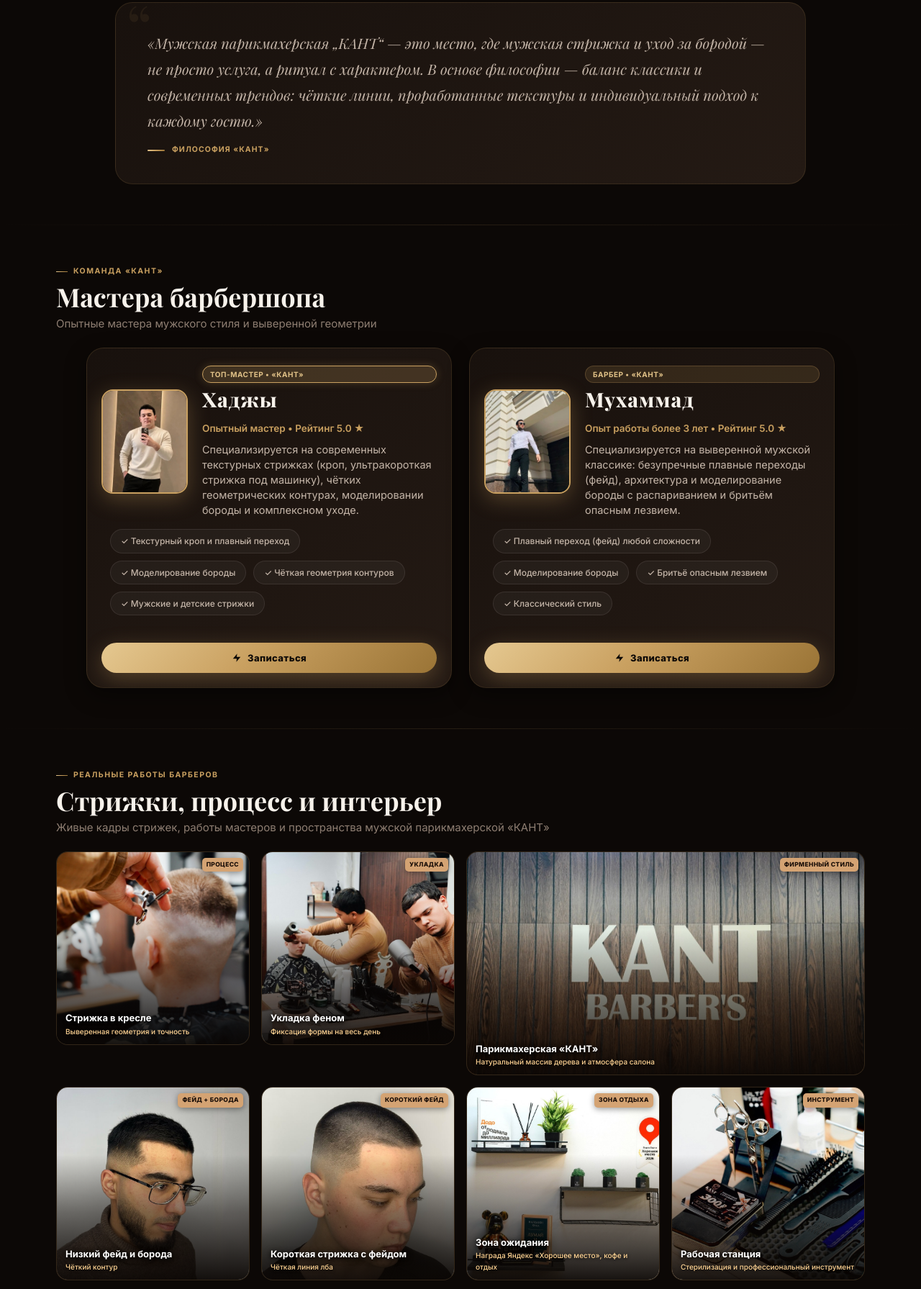
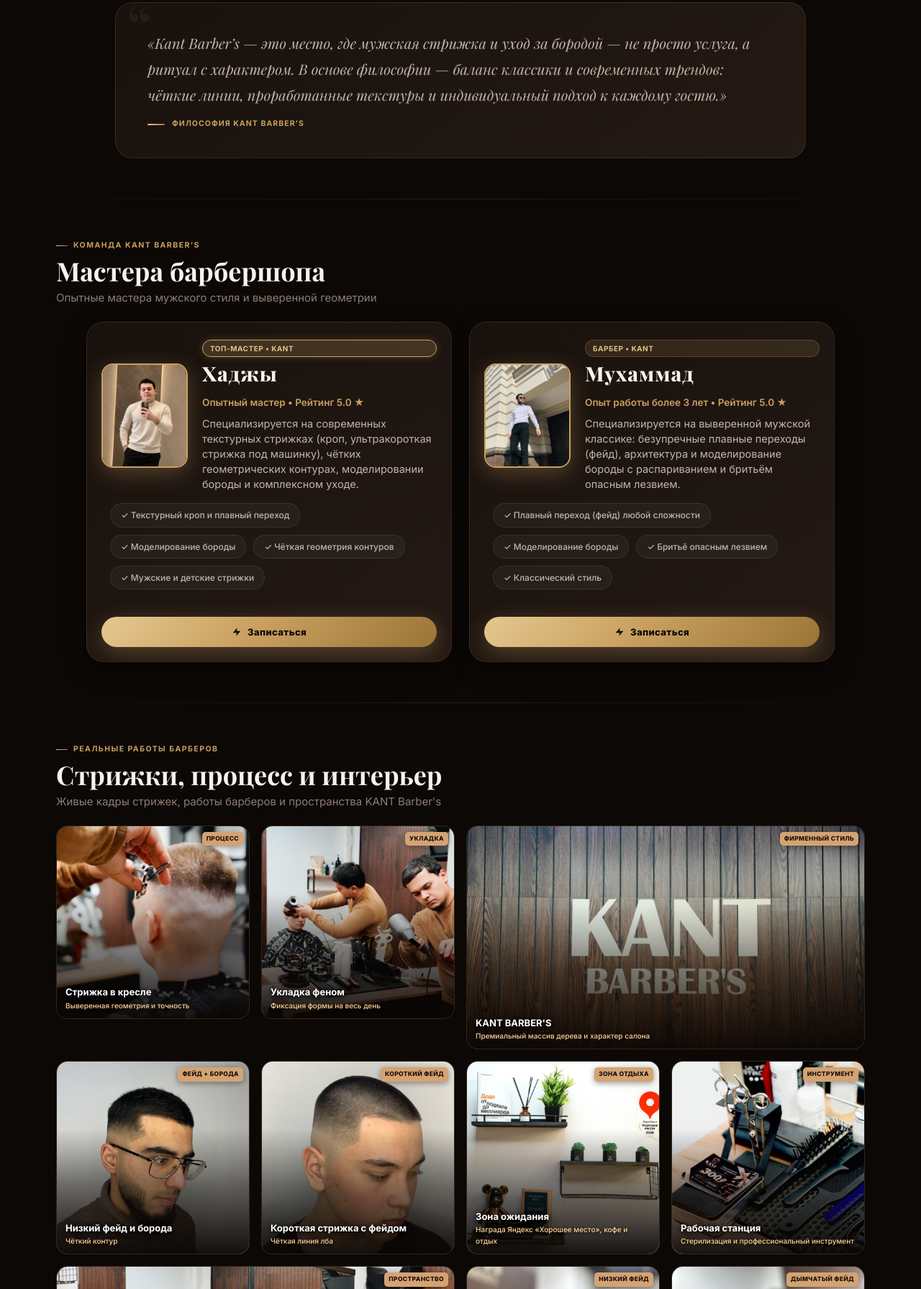
Before and after one commit to VOICEEEEEEE/kantbarbers, a plain HTML site: page index.html in a window 1280 px wide. Shown: the part 956-2747 px from the top of the page at 72% size. Drawn offline with Linux system fonts and the light colour scheme.

Commit message:
chore: keep original KANT BARBER'S brand name across site and legal docs

```diff
--- a/index.html
+++ b/index.html
@@ -3,12 +3,12 @@
 <head>
   <meta charset="UTF-8">
   <meta name="viewport" content="width=device-width, initial-scale=1.0, viewport-fit=cover">
-  <title>Мужская парикмахерская «КАНТ» (KANT Barber’s) | Казань — Павлюхина, 99</title>
-  <meta name="description" content="Мужская парикмахерская «КАНТ» (KANT Barber’s) — мужские стрижки и уход за бородой от опытных мастеров. Рейтинг 5.0 ★ «Хорошее место 2026». Казань, ул. Павлюхина, 99. Онлайн-запись.">
-  <meta name="keywords" content="барбершоп казань, мужская парикмахерская казань, мужская стрижка казань, барберы казань, кант казань, kant barbers, стрижка павлюхина, борода казань, фейд казань">
+  <title>KANT Barber’s | Премиум барбершоп в Казани — Павлюхина, 99</title>
+  <meta name="description" content="KANT Barber’s — мужские стрижки и уход за бородой от опытных барберов. Рейтинг 5.0 ★ «Хорошее место 2026». Казань, ул. Павлюхина, 99. Онлайн-запись.">
+  <meta name="keywords" content="барбершоп казань, мужская стрижка казань, барберы казань, kant barbers, стрижка павлюхина, борода казань, фейд казань">
 
   <!-- Open Graph -->
-  <meta property="og:title" content="Мужская парикмахерская «КАНТ» — Казань | Павлюхина, 99">
+  <meta property="og:title" content="KANT Barber’s — Мужской барбершоп в Казани | Павлюхина, 99">
   <meta property="og:description" content="Мужские стрижки и уход за бородой от опытных мастеров. Рейтинг 5.0 ★ «Хорошее место 2026». Онлайн-запись за 30 секунд.">
   <meta property="og:image" content="images/logo_hq.jpg">
   <meta property="og:type" content="website">
@@ -3106,11 +3106,11 @@
       <div class="header-inner">
         <a href="#" class="logo-group">
           <div class="logo-avatar">
-            <img src="images/logo_hq.jpg" alt="Логотип мужской парикмахерской КАНТ" onerror="this.src='images/logo_raw_hd.jpg'">
+            <img src="images/logo_hq.jpg" alt="KANT Barber's Logo" onerror="this.src='images/logo_raw_hd.jpg'">
           </div>
           <div>
-            <div class="logo-text-title">КАНТ</div>
-            <div class="logo-text-sub">МУЖСКАЯ ПАРИКМАХЕРСКАЯ • КАЗАНЬ</div>
+            <div class="logo-text-title">KANT</div>
+            <div class="logo-text-sub">BARBER’S • КАЗАНЬ</div>
           </div>
         </a>
 
@@ -3179,12 +3179,12 @@
         </a>
 
         <div class="hero-logo-circle reveal reveal-delay-1">
-          <img src="images/logo_hq.jpg" alt="Мужская парикмахерская КАНТ" onerror="this.src='images/logo_raw_hd.jpg'">
+          <img src="images/logo_hq.jpg" alt="KANT Barber's" onerror="this.src='images/logo_raw_hd.jpg'">
         </div>
 
         <h1 class="hero-title reveal reveal-delay-2">
-          КАНТ
-          <span class="hero-title-accent text-shimmer">МУЖСКАЯ ПАРИКМАХЕРСКАЯ</span>
+          KANT
+          <span class="hero-title-accent text-shimmer">BARBER’S</span>
         </h1>
 
         <p class="hero-subtitle reveal reveal-delay-3">
@@ -3270,11 +3270,11 @@
     <div class="container">
       <div class="philosophy-card reveal-scale">
         <p class="quote-text">
-          «Мужская парикмахерская „КАНТ“ — это место, где мужская стрижка и уход за бородой — не просто услуга, а ритуал с характером. В основе философии — баланс классики и современных трендов: чёткие линии, проработанные текстуры и индивидуальный подход к каждому гостю.»
+          «Kant Barber’s — это место, где мужская стрижка и уход за бородой — не просто услуга, а ритуал с характером. В основе философии — баланс классики и современных трендов: чёткие линии, проработанные текстуры и индивидуальный подход к каждому гостю.»
         </p>
         <div class="quote-footer">
           <div class="quote-line"></div>
-          <div class="quote-author">ФИЛОСОФИЯ «КАНТ»</div>
+          <div class="quote-author">ФИЛОСОФИЯ KANT BARBER’S</div>
         </div>
       </div>
     </div>
@@ -3286,7 +3286,7 @@
   <section class="section" id="master">
     <div class="container">
       <div class="section-head reveal">
-        <div class="section-tag">Команда «КАНТ»</div>
+        <div class="section-tag">Команда Kant Barber’s</div>
         <h2 class="section-title">Мастера барбершопа</h2>
         <p class="section-subtitle">Опытные мастера мужского стиля и выверенной геометрии</p>
       </div>
@@ -3300,7 +3300,7 @@
                 <img src="images/master_khadzhy.jpg" alt="Топ-мастер Хаджы" loading="lazy" onerror="this.src='images/hero_barber.jpg'">
               </div>
               <div class="master-card-info">
-                <div class="master-badge-role master-badge-top">ТОП-МАСТЕР • «КАНТ»</div>
+                <div class="master-badge-role master-badge-top">ТОП-МАСТЕР • KANT</div>
                 <h3 class="master-title-name">Хаджы</h3>
                 <div class="master-experience">Опытный мастер • Рейтинг 5.0 ★</div>
                 <p class="master-bio">
@@ -3333,7 +3333,7 @@
                 <img src="images/master_muhammad.jpg" alt="Барбер Мухаммад" loading="lazy" onerror="this.src='images/hero_barber.jpg'">
               </div>
               <div class="master-card-info">
-                <div class="master-badge-role">БАРБЕР • «КАНТ»</div>
+                <div class="master-badge-role">БАРБЕР • KANT</div>
                 <h3 class="master-title-name">Мухаммад</h3>
                 <div class="master-experience">Опыт работы более 3 лет • Рейтинг 5.0 ★</div>
                 <p class="master-bio">
@@ -3369,7 +3369,7 @@
       <div class="section-head reveal">
         <div class="section-tag">Реальные работы барберов</div>
         <h2 class="section-title">Стрижки, процесс и интерьер</h2>
-        <p class="section-subtitle">Живые кадры стрижек, работы мастеров и пространства мужской парикмахерской «КАНТ»</p>
+        <p class="section-subtitle">Живые кадры стрижек, работы барберов и пространства KANT Barber's</p>
       </div>
 
       <div class="gallery-grid">
@@ -3393,11 +3393,11 @@
         </div>
 
         <div class="gallery-item span-2 reveal" onclick="openLightbox(this)">
-          <img src="images/interior_logo_wall.jpg" alt="Интерьер и вывеска мужской парикмахерской КАНТ на стене из массива" loading="lazy">
+          <img src="images/interior_logo_wall.jpg" alt="Логотип KANT BARBER'S на стене из массива" loading="lazy">
           <div class="gallery-badge">ФИРМЕННЫЙ СТИЛЬ</div>
           <div class="gallery-overlay">
-            <div class="gallery-title">Парикмахерская «КАНТ»</div>
-            <div class="gallery-sub">Натуральный массив дерева и атмосфера салона</div>
+            <div class="gallery-title">KANT BARBER'S</div>
+            <div class="gallery-sub">Премиальный массив дерева и характер салона</div>
           </div>
         </div>
 
@@ -3421,7 +3421,7 @@
         </div>
 
         <div class="gallery-item reveal" onclick="openLightbox(this)">
-          <img src="images/interior_lounge_shelf.jpg" alt="Зона ожидания парикмахерской КАНТ" loading="lazy">
+          <img src="images/interior_lounge_shelf.jpg" alt="Зона ожидания KANT Barber's" loading="lazy">
           <div class="gallery-badge">ЗОНА ОТДЫХА</div>
           <div class="gallery-overlay">
             <div class="gallery-title">Зона ожидания</div>
@@ -3430,7 +3430,7 @@
         </div>
 
         <div class="gallery-item reveal reveal-delay-1" onclick="openLightbox(this)">
-          <img src="images/interior_tools_station.jpg" alt="Рабочий инструмент мастеров парикмахерской КАНТ" loading="lazy">
+          <img src="images/interior_tools_station.jpg" alt="Рабочий инструмент барберов KANT" loading="lazy">
           <div class="gallery-badge">ИНСТРУМЕНТ</div>
           <div class="gallery-overlay">
             <div class="gallery-title">Рабочая станция</div>
@@ -3440,10 +3440,10 @@
 
         <!-- Row 3: 2 + 1 + 1 = 4 cells -->
         <div class="gallery-item span-2 reveal" onclick="openLightbox(this)">
-          <img src="images/interior_wide_hall.jpg" alt="Зал мужской парикмахерской КАНТ" loading="lazy">
+          <img src="images/interior_wide_hall.jpg" alt="Зал KANT Barber's" loading="lazy">
           <div class="gallery-badge">ПРОСТРАНСТВО</div>
           <div class="gallery-overlay">
-            <div class="gallery-title">Просторный зал «КАНТ»</div>
+            <div class="gallery-title">Просторный зал KANT</div>
             <div class="gallery-sub">Эргономичные кресла, зеркала и комфортное освещение</div>
           </div>
         </div>
@@ -3534,7 +3534,7 @@
             </div>
             <h3 class="promo-title">Первая стрижка</h3>
             <p class="promo-desc">
-              Знакомство со стилем и атмосферой парикмахерской «КАНТ» по выгодной цене. Индивидуальный подбор формы мастером, аккуратная стрижка, мытьё головы и укладка.
+              Знакомство со стилем и атмосферой KANT Barber's по выгодной цене. Индивидуальный подбор формы мастером, аккуратная стрижка, мытьё головы и укладка.
             </p>
             <ul class="promo-features">
               <li><span class="check">✓</span> Консультация мастера и подбор формы</li>
@@ -3863,12 +3863,12 @@
       <!-- ═══ FOOTER ═══ -->
   <footer class="site-footer">
     <div class="container">
-      <div class="footer-brand">КАНТ • МУЖСКАЯ ПАРИКМАХЕРСКАЯ</div>
-      <p class="footer-info">Мужская парикмахерская в Казани • ул. Павлюхина, 99</p>
+      <div class="footer-brand">KANT BARBER’S</div>
+      <p class="footer-info">Мужской барбершоп в Казани • ул. Павлюхина, 99</p>
 
       <!-- Requisites & 152-FZ Compliance -->
       <div class="footer-legal">
-        <div class="footer-legal-title">Мужская парикмахерская «КАНТ» («KANT BARBER’S») • Казань, ул. Павлюхина, 99</div>
+        <div class="footer-legal-title">Барбершоп «KANT BARBER’S» • Казань, ул. Павлюхина, 99</div>
         <div class="footer-legal-entities">
           <span class="legal-badge">Плательщики НПД (самозанятые):</span><br>
           <span class="legal-person">• Ахметзанов Артур Айратович (ИНН 165929308418)</span><br>
@@ -3887,7 +3887,7 @@
         </p>
       </div>
 
-      <p class="footer-credit">Мужская парикмахерская «КАНТ» • Онлайн-запись • Разработано студией CODEC</p>
+      <p class="footer-credit">KANT Barber’s • Онлайн-запись • Разработано студией CODEC</p>
     </div>
   </footer>
 
@@ -4222,7 +4222,7 @@
           <img src="images/max_logo.svg" alt="MAX" style="width: 28px; height: 28px; border-radius: 7px; display:block;">
           <div>
             <div class="modal-header-title">Запись через MAX</div>
-            <div style="font-size:11px; color:var(--text-secondary); letter-spacing:0.02em;">Мессенджер MAX • Парикмахерская «КАНТ»</div>
+            <div style="font-size:11px; color:var(--text-secondary); letter-spacing:0.02em;">Мессенджер MAX • KANT Barber's</div>
           </div>
         </div>
         <button class="modal-close-btn" onclick="closeMaxModal(event)" aria-label="Закрыть">✕</button>
```
Also changed, not shown: consent.html (+1 -1 lines), privacy.html (+2 -2 lines).
